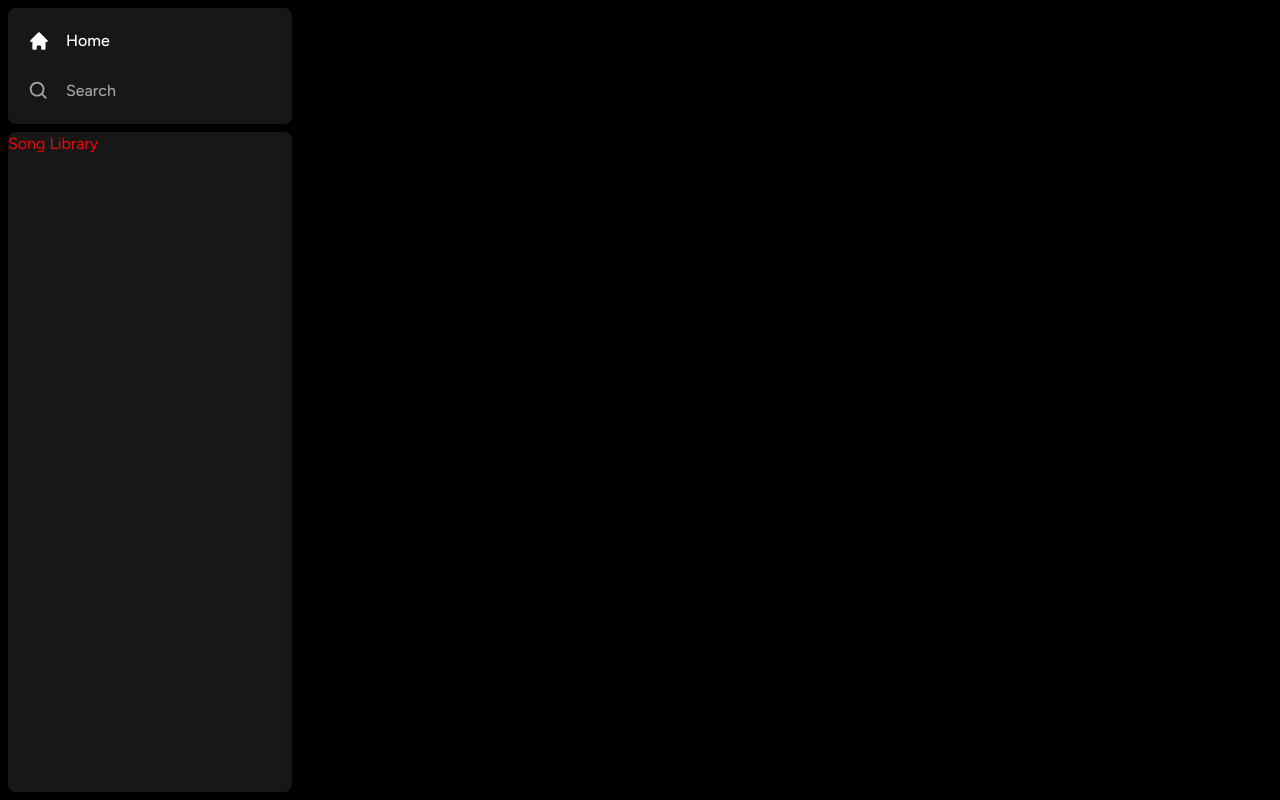
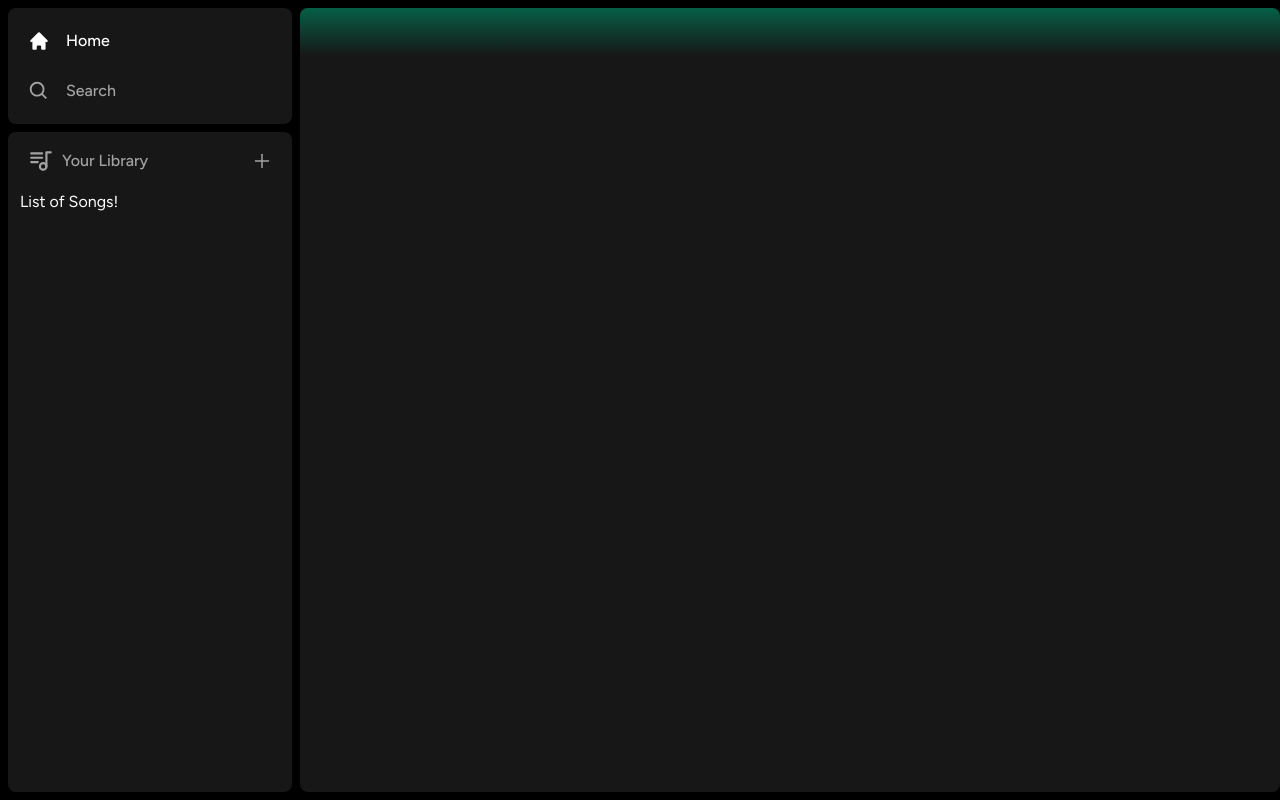
Before and after one commit to SafetImamovic/MusicStreamingService, a Next.js app: page / in a window 1280 px wide. Built offline with nearby package versions, Linux system fonts and the light colour scheme.

Commit message:
Layout v0.1.0

```diff
--- a/app/(site)/page.tsx
+++ b/app/(site)/page.tsx
@@ -1,8 +1,18 @@
+import Header from "@/components/Header";
 
 export default function Home() {
   return (
-    <div className="text-green-500">
-      Main content
+    <div className="
+    bg-neutral-900
+    rounded-lg
+    h-full
+    w-full
+    overflow-hidden
+    overflow-y-auto
+    ">
+      <Header>
+        Header
+      </Header>
     </div>
-  );
+  )
 }
--- /dev/null
+++ b/components/Header.tsx
@@ -0,0 +1,50 @@
+"use client";
+
+import { useRouter } from "next/navigation";
+import { twMerge } from "tailwind-merge";
+
+interface HeaderProps{
+    children: React.ReactNode;
+    className?: string;
+}
+
+const Header: React.FC<HeaderProps> = ({
+    children,
+    className
+}) => {
+    const router = useRouter();
+
+    const handleLogout = () =>{
+        //Handle Logout in the future
+    }
+    return (
+        <div
+        className={twMerge(`
+        h-fit
+        bg-gradient-to-b
+        from-emerald-800
+        p-6
+        `)}
+        >
+            <div ClassName="
+            w-full
+            mb-4
+            flex
+            items-center
+            justify-between
+            ">
+                <div className="
+                hidden
+                md:flex
+                gap-x-2
+                iteams-center
+                ">
+
+                </div>
+
+            </div>
+        </div>
+     );
+}
+
+export default Header;
--- a/components/Library.tsx
+++ b/components/Library.tsx
@@ -0,0 +1,63 @@
+"use client";
+
+import {TbPlaylist} from "react-icons/tb";
+import {AiOutlinePlus} from "react-icons/ai";
+
+const Library = () => {
+    const onClick = () =>
+        {
+            //Handle Upload Later
+    };
+    return (
+        <div className="flex flex-col">
+            <div
+            className="
+            flex
+            items-center
+            justify-between
+            px-5
+            pt-4
+            "
+            >
+                <div
+                className="
+                inline-flex
+                items-center
+                gap-x-2
+                "
+                >
+                    <TbPlaylist className="text-neutral-400" size={26} />
+                    <p className="
+                    text-neutral-400
+                    font-medium
+                    text-md
+                    "
+                    >
+                        Your Library
+                    </p>
+                </div>
+            <AiOutlinePlus
+            onClick={onClick}
+            size={20}
+            className="
+            text-neutral-400
+            cursor-pointer
+            hover:text-white
+            transition
+            "
+            />
+            </div>
+            <div className="
+            flex
+            flex-col
+            gap-y-2
+            mt-4
+            px-3
+            ">
+                List of Songs!
+            </div>
+        </div>
+     );
+}
+
+export default Library;
--- a/components/Sidebar.tsx
+++ b/components/Sidebar.tsx
@@ -6,6 +6,7 @@
 import { BiSearch} from "react-icons/bi";
 import Box from "./Box";
 import SidebarItem from "./SidebarItem";
+import Library from "./Library";
 
 interface SidebarProps{
     children: React.ReactNode;
@@ -64,9 +65,12 @@
                 </div>
                 </Box>
                 <Box className="overflow-y-auto h-full text-primary">
-                Song Library
+                <Library />
                 </Box>
             </div>
+            <main className="h-full flex-1 overflow-y-auto py-2">
+                {children}
+            </main>
         </div>
      );
 }
--- a/components/SidebarItem.tsx
+++ b/components/SidebarItem.tsx
@@ -33,7 +33,7 @@
         text-neutral-400
         py-1
         `,
-        active && "text-white"
+        active && "text-primary"
         )}
         >
             <Icon size={26} />
--- a/tailwind.config.ts
+++ b/tailwind.config.ts
@@ -9,8 +9,10 @@
   theme: {
     extend: {
       colors: {
-        primary: '#ff0000', // Example primary color
+        primary: 'text-neutral-400', // Example primary color
         secondary: '#00ff00', // Example secondary color
+        third: '#00ffff', //Example Third color
+        fourth: '#ffffff', //neutral white
       },
       spacing: {
         custom: '1rem', // Example custom spacing
```
